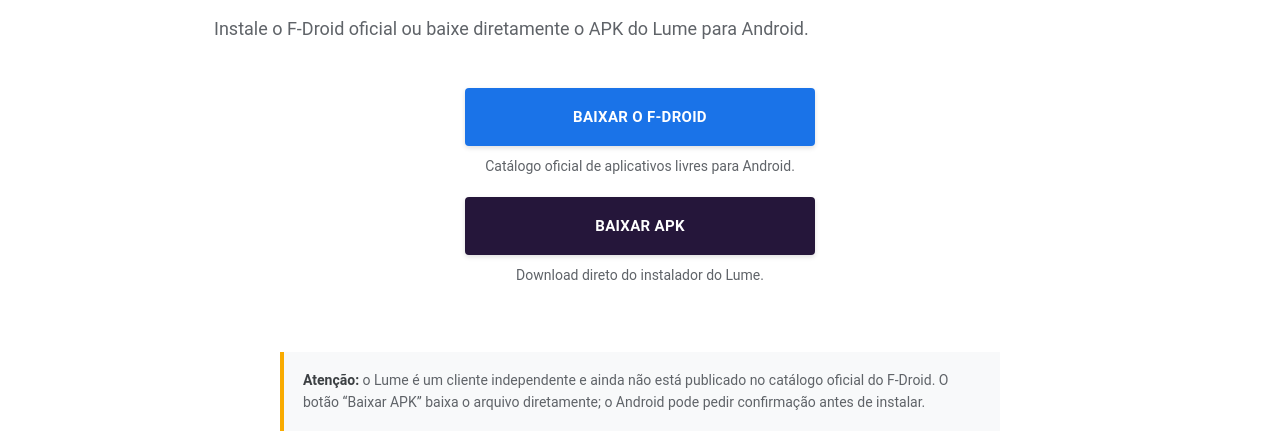
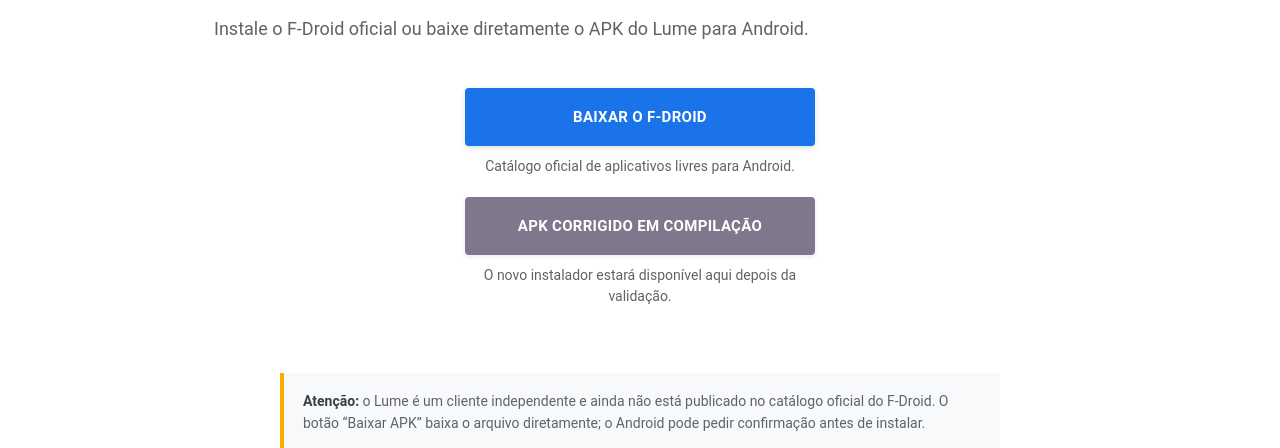
Before and after one commit to contactokakashigamesofc24-dotcom/Lume-Download, a plain HTML site: page index.html in a window 1280 px wide. Shown: the part 309-757 px from the top of the page. Drawn offline with Linux system fonts and the light colour scheme.

Commit message:
Temporarily mark corrected Lume APK as building

```diff
--- a/index.html
+++ b/index.html
@@ -23,8 +23,8 @@
     <section class="buttons" aria-label="Downloads">
       <a class="btn" href="https://f-droid.org/F-Droid.apk">BAIXAR O F-DROID</a>
       <p class="caption">Catálogo oficial de aplicativos livres para Android.</p>
-      <a class="btn secondary" href="https://github.com/contactokakashigamesofc24-dotcom/Signal-Android-Connect/releases/download/lume-0.1.3-2026-11-26/Lume.apk">BAIXAR APK</a>
-      <p class="caption">Download direto do instalador do Lume.</p>
+      <span class="btn secondary" aria-disabled="true" style="opacity:.58;cursor:not-allowed">APK CORRIGIDO EM COMPILAÇÃO</span>
+      <p class="caption">O novo instalador estará disponível aqui depois da validação.</p>
     </section>
     <aside class="notice"><strong>Atenção:</strong> o Lume é um cliente independente e ainda não está publicado no catálogo oficial do F-Droid. O botão “Baixar APK” baixa o arquivo diretamente; o Android pode pedir confirmação antes de instalar.</aside>
     <p class="legal">O Lume é um projeto independente, sem afiliação ou endosso da Signal. Consulte os <a href="https://github.com/contactokakashigamesofc24-dotcom/Signal-Android-Connect/blob/luiz-independent-client/docs/LEGAL.md">termos e a política preliminar de privacidade</a> antes de instalar.</p>
```
